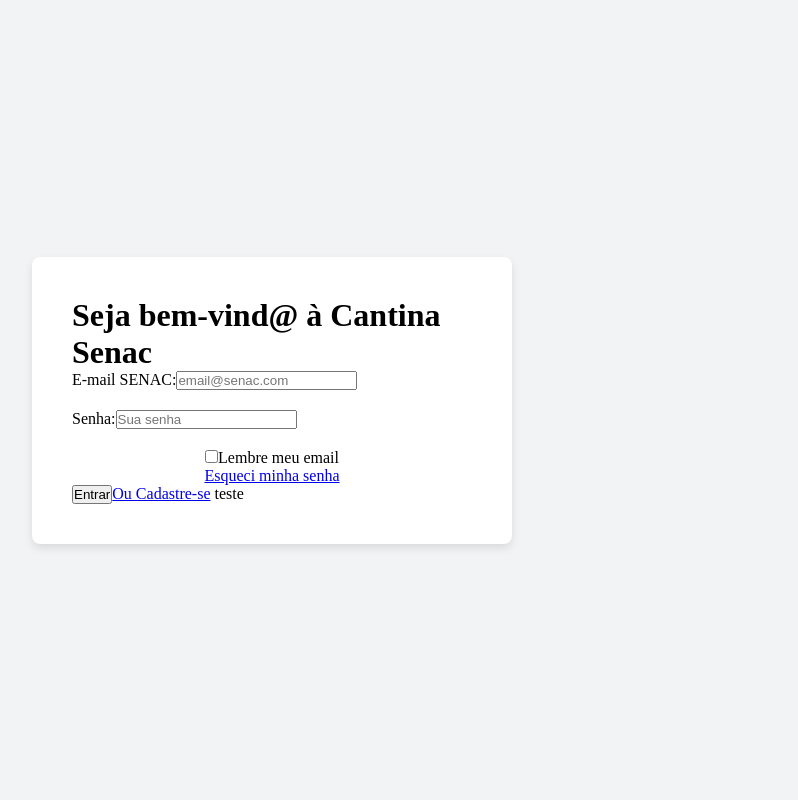
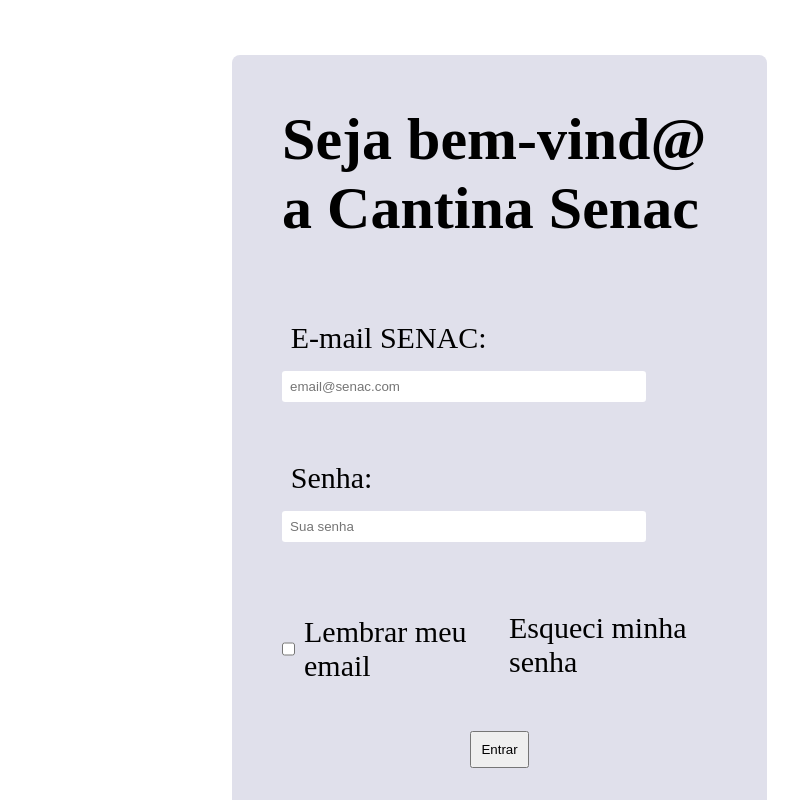
Before and after one commit to prof-lucas-senac/cantina-senac-2025-front, an Angular app: page / in a window 1280 px wide. Shown: the top 800 px of the page, without its empty margins (368-1166 px from the left). Built offline with nearby package versions, Linux system fonts and the light colour scheme.

Commit message:
Adicionado css

```diff
--- a/src/app/components/login/login.component.css
+++ b/src/app/components/login/login.component.css
@@ -1,27 +1,81 @@
 .div-principal {
     display: flex;
-    flex-direction: column;
+    height: 100vh;
+    width: 100%;
+    align-items: center;
+    justify-content: flex-end;
+    font-size: 30px;
+}
+
+.div-formulario {
+    background-color: #e0e0eb;
+    width: 40%;
+    margin-right: 10%;
+    padding: 2rem;
+    border-radius: 0.5rem;
+}
+
+
+.div-formulario-inferior {
+    display: flex;
+    justify-content: space-between;
+
+    margin-bottom: 1rem;
+
+}
+
+.div-lembrar-email{
+    display: flex;
+
+}
+
+.div-lembrar-email input {
+    margin-right: 0.3rem;
+}
+
+
+.div-formulario-inferior a {
+    text-decoration: none;
+    color: black;
+
+}
+
+.div-button-entrar {
+    display: flex;
+    justify-content: center;
+    margin-bottom: 1rem;
+}
+
+
+.div-cadastre-se{
+    display: flex;
+    justify-content: center;
+    margin-bottom: 2rem;
+    color: black;
+}
+
+
+
+
+.div-titulo {
+   display: flex;
     align-items: center;
     justify-content: center;
-    height: 100vh;
-/* background: linear-gradient(180deg, #f1f3f4 0%, #ffffff 100%);*/
-    background-color: #f1f3f4;
-    background-repeat: no-repeat;
-    margin: 0%;
+    margin-bottom: 2rem;
 }
-.div-formulario {
-    background-color: #ffffff;
-    padding: 40px;
-    border-radius: 8px;
-    box-shadow: 0 4px 8px rgba(0, 0, 0, 0.1);
-    width: 100%;
-    max-width: 400px;
+
+.div-input label {
+  display: block;
+  margin-bottom: 0.02rem;
 }
+
+.div-input input {
+  width: 80%;
+  border: none;
+  border-radius: 0.2rem;
+  padding : 0.5rem;
+}
+
 .div-input {
-    margin-bottom: 20px;
+  margin-bottom: 2rem;
 }
-.div-formulario-baixo {
-    display: flex;
-    flex-direction: column;
-    align-items: center;
-}
--- a/src/app/components/login/login.component.html
+++ b/src/app/components/login/login.component.html
@@ -1,28 +1,32 @@
 <div class="div-principal">
     <div class="div-formulario">
-        <h1>Seja bem-vind&#64; à Cantina Senac</h1>
+      <div class="div-titulo">
+       <h1>Seja bem-vind&#64; a Cantina Senac</h1>
+      </div>
 
         <form>
             <div class="div-input">
                 <label for="email">E-mail SENAC:</label>
                 <input type="email" id="email" placeholder="email@senac.com">
             </div>
-
             <div class="div-input">
-
                 <label for="senha">Senha:</label>
                 <input type="password" id="senha" placeholder="Sua senha" />
             </div>
         </form>
+        <div class="div-formulario-inferior">
 
-        <div class="div-formulario-baixo">
-            <div>
+            <div class="div-lembrar-email">
                 <input type="checkbox" id="lembrarEmail">
-                <label for="lembrarEmail">Lembre meu email</label>
+                <label for="lembrarEmail">Lembrar meu email</label>
             </div>
-            <a href="#">Esqueci minha senha</a>
+            <a class="formulario" href="#">Esqueci minha senha</a>
         </div>
-        <button>Entrar</button>
-        <a href="#">Ou Cadastre-se</a>
-        teste
+        <div class="div-button-entrar">
+            <button>Entrar</button>
+        </div>
+        <div class = "div-cadastre-se">
+          <a href="#">Ou Cadastre-se</a>
+        </div>
     </div>
+</div>
--- a/src/styles.css
+++ b/src/styles.css
@@ -1,4 +1,4 @@
 * {
   margin: 0;
-  padding: 0;
+  padding: 2%;
 }
```
